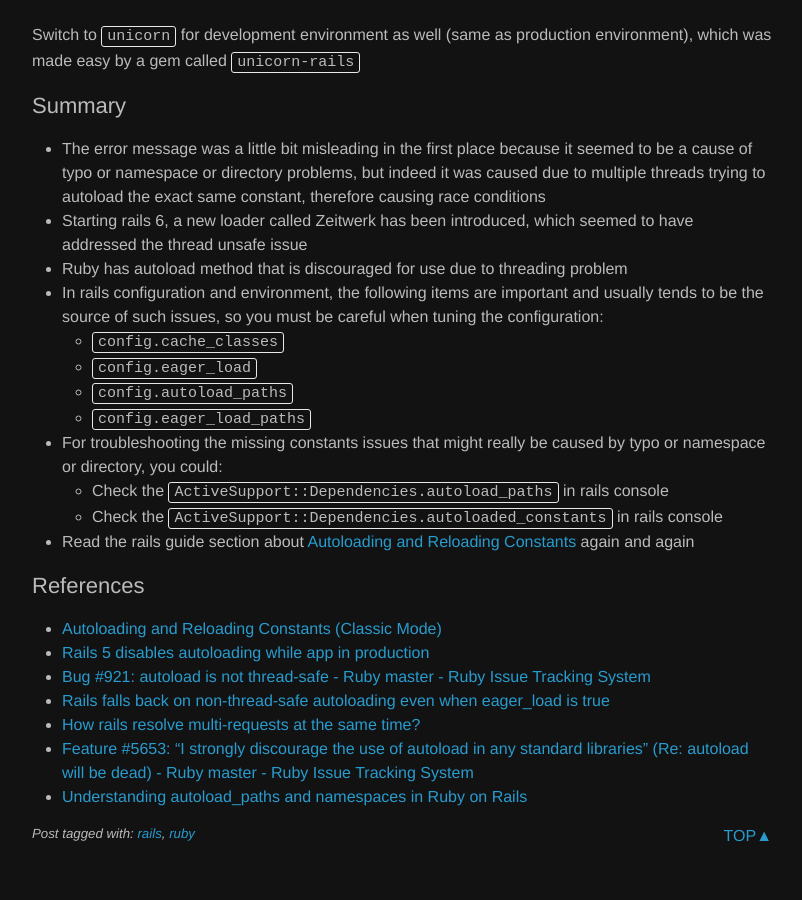
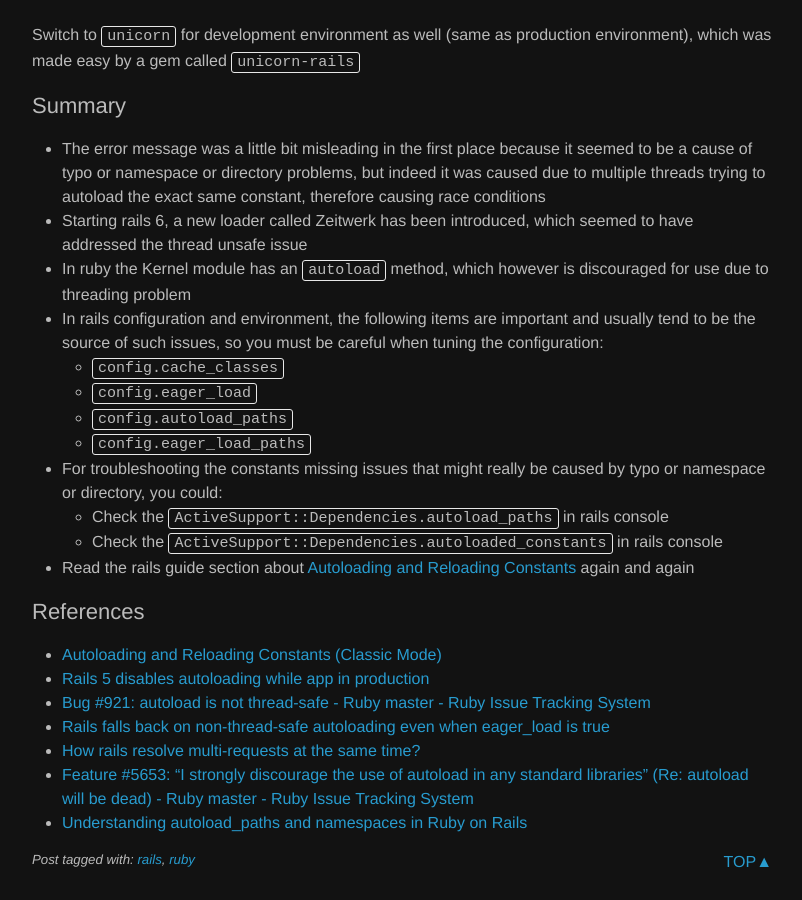
Before and after one commit to yuan-jiang/yuan-jiang.github.io, a Jekyll site: the page built from _posts/2020-06-24-rails-autoload-thread-unsafe.md, in a window 1280 px wide and 900 px high, scrolled down 1699 px. Shown: the whole window, without its empty margins (238-1040 px from the left). Built offline with Jekyll 4.4.1, drawn with Linux system fonts in a browser that asks for light colours; comment, search, counter and statistics services are not loaded; some of the changed text lies outside the part shown.

Commit message:
Fix typo in post

```diff
--- a/_posts/2020-06-24-rails-autoload-thread-unsafe.md
+++ b/_posts/2020-06-24-rails-autoload-thread-unsafe.md
@@ -64,13 +64,13 @@
 ## Summary
 - The error message was a little bit misleading in the first place because it seemed to be a cause of typo or namespace or directory problems, but indeed it was caused due to multiple threads trying to autoload the exact same constant, therefore causing race conditions
 - Starting rails 6, a new loader called Zeitwerk has been introduced, which seemed to have addressed the thread unsafe issue
-- Ruby has autoload method that is discouraged for use due to threading problem
-- In rails configuration and environment, the following items are important and usually tends to be the source of such issues, so you must be careful when tuning the configuration:
+- In ruby the Kernel module has an `autoload` method, which however is discouraged for use due to threading problem
+- In rails configuration and environment, the following items are important and usually tend to be the source of such issues, so you must be careful when tuning the configuration:
   + `config.cache_classes`
   + `config.eager_load`
   + `config.autoload_paths`
   + `config.eager_load_paths`
-- For troubleshooting the missing constants issues that might really be caused by typo or namespace or directory, you could:
+- For troubleshooting the constants missing issues that might really be caused by typo or namespace or directory, you could:
   + Check the `ActiveSupport::Dependencies.autoload_paths` in rails console
   + Check the `ActiveSupport::Dependencies.autoloaded_constants` in rails console
 - Read the rails guide section about [Autoloading and Reloading Constants](https://guides.rubyonrails.org/autoloading_and_reloading_constants_classic_mode.html) again and again
```
Also changed, not shown: other parts of _posts/2020-06-24-rails-autoload-thread-unsafe.md (+5 -5 lines).
